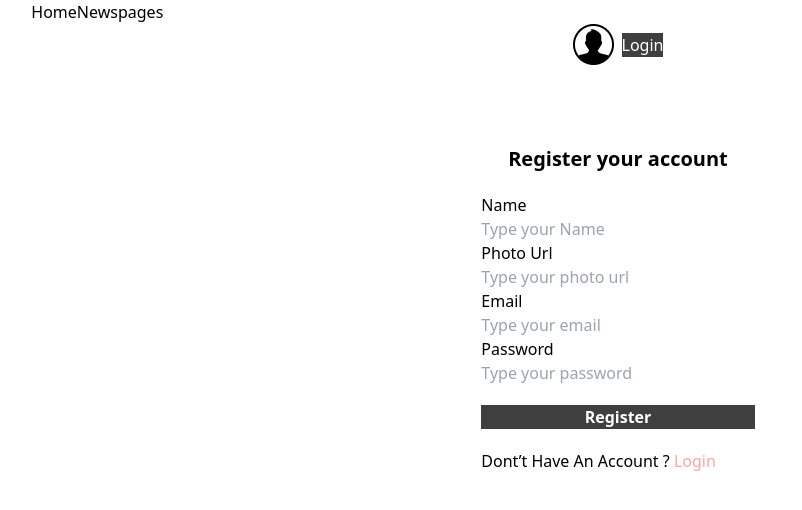
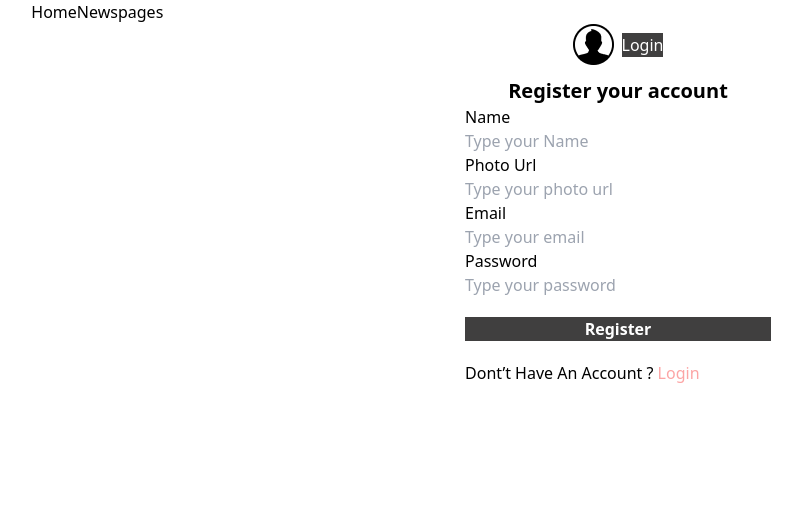
Before and after one commit to tajmirahman/again-dragon-news-recap, a React (Vite) app in the folder my-project/: page /auth/register in a window 1280 px wide. Shown: the top 510 px of the page, without its empty margins (22-824 px from the left). Built offline with nearby package versions, Linux system fonts and the light colour scheme; no server answers.

Commit message:
project recap is workinkg

```diff
--- a/my-project/src/Pages/Register.jsx
+++ b/my-project/src/Pages/Register.jsx
@@ -31,16 +31,16 @@ const Register = () => {
 
         createUser(email, password)
             .then(() => {
-// ei khane firebase nije user update kore
+                // ei khane firebase nije user update kore
                 return userUpdate({
-                    displayName:name,
-                    photoURL:photo
+                    displayName: name,
+                    photoURL: photo
                 })
             })
 
-            .then(()=>{
-                    navigate('/category/1', {replace:true})
-                })
+            .then(() => {
+                navigate('/category/1', { replace: true })
+            })
 
             .catch((error) => {
                 console.log(error.code);
@@ -50,9 +50,11 @@ const Register = () => {
 
 
     return (
-        <div className='w-full md:w-3/6 mx-auto bg-[#FFFFFF] mt-10 p-5'>
-            <h1 className='font-semibold text-center my-5 text-xl'>Register your account</h1>
-            <form onSubmit={handleRegister} className='w-3/6 mx-auto'>
+        <div className='w-full md:w-2/6 mx-auto bg-[#FFFFFF] p-3'>
+
+            <h1 className='font-semibold text-center text-xl'>Register your account</h1>
+
+            <form onSubmit={handleRegister} className='w-full md:w-5/6 mx-auto'>
                 <fieldset className="fieldset">
                     <legend className="fieldset-legend">Name</legend>
                     <input type="text" name='name' className="input" placeholder="Type your Name" required />
@@ -75,7 +77,7 @@ const Register = () => {
                     error && <p className='text-red-400'>{error}</p>
                 }
 
-                <button type='submit' className="btn bg-[#403F3F] font-semibold text-white w-full mt-5">Register</button>
+                <button type='submit' className="btn bg-[#403F3F] font-semibold text-white md:w-full mt-5">Register</button>
 
                 <p className='mt-5'>Dont’t Have An Account ? <Link to={'/auth/login'} className='text-red-300'>Login</Link></p>
 
```
